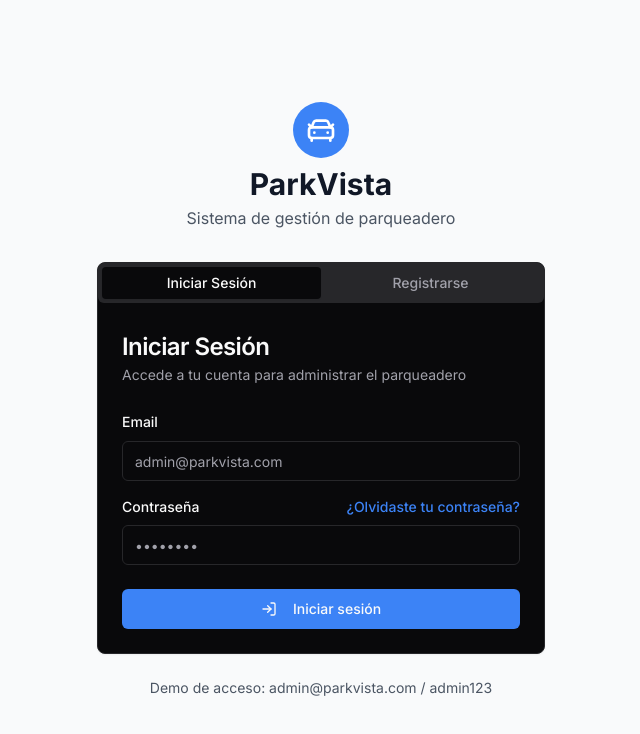
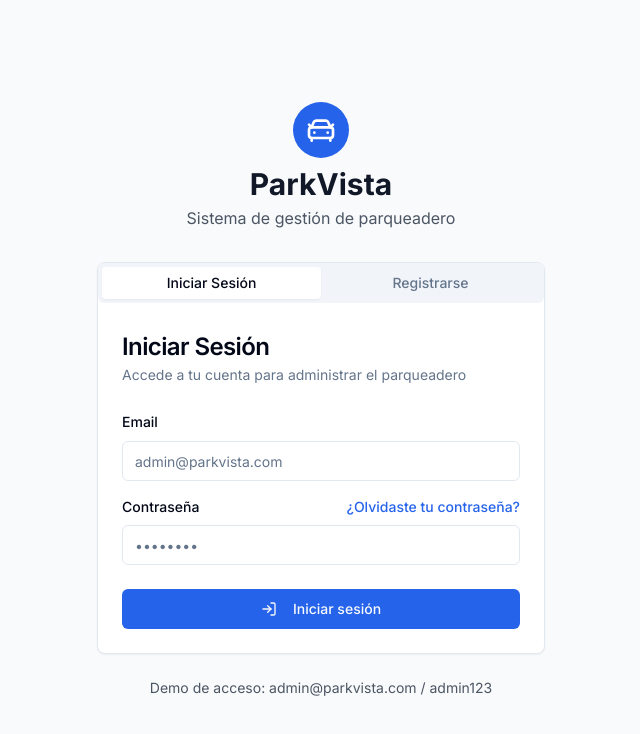
Before and after one commit to JDAB-04/park-vista-ui, a React (Vite) app: page /login in a window 1280 px wide. Shown: the top 734 px of the page, without its empty margins (319-959 px from the left). Built offline with nearby package versions, Linux system fonts and the light colour scheme.

Commit message:
Reverted to commit d42c6fceb0832cdc7f0bead06df49f76c470bb32

```diff
--- a/src/components/common/DashboardCard.tsx
+++ b/src/components/common/DashboardCard.tsx
@@ -16,9 +16,9 @@ const DashboardCard = ({
   actions,
 }: DashboardCardProps) => {
   return (
-    <div className={cn("tech-card", className)}>
-      <div className="px-6 py-4 flex justify-between items-center border-b border-slate-700/50">
-        <h2 className="font-semibold text-lg text-gray-200">{title}</h2>
+    <div className={cn("glass-card rounded-lg", className)}>
+      <div className="px-6 py-4 flex justify-between items-center border-b border-gray-100">
+        <h2 className="font-semibold text-lg">{title}</h2>
         {actions && <div className="flex space-x-2">{actions}</div>}
       </div>
       <div className="p-6">{children}</div>
--- a/src/components/common/StatCard.tsx
+++ b/src/components/common/StatCard.tsx
@@ -18,36 +18,37 @@ const StatCard = ({
   title,
   value,
   icon: Icon,
-  iconColor = "text-blue-400",
+  iconColor = "text-primary",
   change,
   className,
 }: StatCardProps) => {
   return (
     <div
       className={cn(
-        "tech-card px-6 py-5 flex items-center hover:shadow-lg hover:shadow-blue-500/10 transition-all duration-300",
+        "glass-card rounded-lg px-6 py-5 flex items-center",
         className
       )}
     >
       <div
         className={cn(
-          "h-12 w-12 rounded-full flex items-center justify-center mr-4 bg-gradient-to-r from-blue-500/20 to-blue-600/20 border border-blue-500/30"
+          "h-12 w-12 rounded-full flex items-center justify-center mr-4",
+          iconColor.includes("text") ? `${iconColor}/10` : `text-white bg-${iconColor}`
         )}
       >
         <Icon className={cn("h-6 w-6", iconColor)} />
       </div>
       <div>
-        <div className="text-sm font-medium text-gray-400">{title}</div>
-        <div className="text-2xl font-bold mt-1 text-gray-200">{value}</div>
+        <div className="text-sm font-medium text-gray-500">{title}</div>
+        <div className="text-2xl font-bold mt-1">{value}</div>
         {change && (
           <div
             className={cn(
               "text-xs font-medium mt-1",
               change.type === "increase"
-                ? "text-emerald-400"
+                ? "text-emerald-500"
                 : change.type === "decrease"
-                ? "text-red-400"
-                : "text-gray-400"
+                ? "text-red-500"
+                : "text-gray-500"
             )}
           >
             {change.type === "increase" && "+"}
--- a/src/index.css
+++ b/src/index.css
@@ -7,73 +7,73 @@
 
 @layer base {
   :root {
-    --background: 240 10% 3.9%;
-    --foreground: 0 0% 98%;
+    --background: 0 0% 100%;
+    --foreground: 222.2 84% 4.9%;
 
-    --card: 240 10% 3.9%;
-    --card-foreground: 0 0% 98%;
+    --card: 0 0% 100%;
+    --card-foreground: 222.2 84% 4.9%;
 
-    --popover: 240 10% 3.9%;
-    --popover-foreground: 0 0% 98%;
+    --popover: 0 0% 100%;
+    --popover-foreground: 222.2 84% 4.9%;
 
-    --primary: 217 91% 60%;
-    --primary-foreground: 0 0% 98%;
+    --primary: 221.2 83.2% 53.3%;
+    --primary-foreground: 210 40% 98%;
 
-    --secondary: 240 3.7% 15.9%;
-    --secondary-foreground: 0 0% 98%;
+    --secondary: 210 40% 96.1%;
+    --secondary-foreground: 222.2 47.4% 11.2%;
 
-    --muted: 240 3.7% 15.9%;
-    --muted-foreground: 240 5% 64.9%;
+    --muted: 210 40% 96.1%;
+    --muted-foreground: 215.4 16.3% 46.9%;
 
-    --accent: 240 3.7% 15.9%;
-    --accent-foreground: 0 0% 98%;
+    --accent: 210 40% 96.1%;
+    --accent-foreground: 222.2 47.4% 11.2%;
 
-    --destructive: 0 62.8% 30.6%;
-    --destructive-foreground: 0 0% 98%;
+    --destructive: 0 84.2% 60.2%;
+    --destructive-foreground: 210 40% 98%;
 
-    --border: 240 3.7% 15.9%;
-    --input: 240 3.7% 15.9%;
-    --ring: 217 91% 60%;
+    --border: 214.3 31.8% 91.4%;
+    --input: 214.3 31.8% 91.4%;
+    --ring: 221.2 83.2% 53.3%;
 
     --radius: 0.5rem;
 
-    --sidebar-background: 240 10% 3.9%;
-    --sidebar-foreground: 0 0% 98%;
-    --sidebar-primary: 217 91% 60%;
-    --sidebar-primary-foreground: 0 0% 98%;
-    --sidebar-accent: 240 3.7% 15.9%;
-    --sidebar-accent-foreground: 0 0% 98%;
-    --sidebar-border: 240 3.7% 15.9%;
-    --sidebar-ring: 217 91% 60%;
+    --sidebar-background: 221.2 83.2% 53.3%;
+    --sidebar-foreground: 0 0% 100%;
+    --sidebar-primary: 0 0% 100%;
+    --sidebar-primary-foreground: 221.2 83.2% 53.3%;
+    --sidebar-accent: 217.2 91.2% 59.8%;
+    --sidebar-accent-foreground: 0 0% 100%;
+    --sidebar-border: 214.3 31.8% 91.4%;
+    --sidebar-ring: 217.2 91.2% 59.8%;
   }
 
   .dark {
-    --background: 240 10% 3.9%;
-    --foreground: 0 0% 98%;
+    --background: 222.2 84% 4.9%;
+    --foreground: 210 40% 98%;
 
-    --card: 240 10% 3.9%;
-    --card-foreground: 0 0% 98%;
+    --card: 222.2 84% 4.9%;
+    --card-foreground: 210 40% 98%;
 
-    --popover: 240 10% 3.9%;
-    --popover-foreground: 0 0% 98%;
+    --popover: 222.2 84% 4.9%;
+    --popover-foreground: 210 40% 98%;
 
-    --primary: 217 91% 60%;
-    --primary-foreground: 0 0% 98%;
+    --primary: 217.2 91.2% 59.8%;
+    --primary-foreground: 222.2 47.4% 11.2%;
 
-    --secondary: 240 3.7% 15.9%;
-    --secondary-foreground: 0 0% 98%;
+    --secondary: 217.2 32.6% 17.5%;
+    --secondary-foreground: 210 40% 98%;
 
-    --muted: 240 3.7% 15.9%;
-    --muted-foreground: 240 5% 64.9%;
+    --muted: 217.2 32.6% 17.5%;
+    --muted-foreground: 215 20.2% 65.1%;
 
-    --accent: 240 3.7% 15.9%;
-    --accent-foreground: 0 0% 98%;
+    --accent: 217.2 32.6% 17.5%;
+    --accent-foreground: 210 40% 98%;
 
     --destructive: 0 62.8% 30.6%;
-    --destructive-foreground: 0 0% 98%;
+    --destructive-foreground: 210 40% 98%;
 
-    --border: 240 3.7% 15.9%;
-    --input: 240 3.7% 15.9%;
+    --border: 217.2 32.6% 17.5%;
+    --input: 217.2 32.6% 17.5%;
     --ring: 212.7 26.8% 83.9%;
   }
 }
@@ -85,20 +85,9 @@
 
   body {
     @apply bg-background text-foreground font-['Inter',sans-serif];
-    background: linear-gradient(135deg, #0f172a 0%, #1e293b 100%);
   }
 }
 
 .glass-card {
-  @apply bg-slate-800/50 backdrop-blur-sm border border-slate-700/50 shadow-2xl;
-  background: linear-gradient(145deg, rgba(30, 41, 59, 0.8), rgba(15, 23, 42, 0.9));
+  @apply bg-white bg-opacity-90 backdrop-blur-sm border border-gray-200 shadow-md;
 }
-
-.tech-gradient {
-  background: linear-gradient(135deg, #3b82f6 0%, #1d4ed8 100%);
-}
-
-.tech-card {
-  @apply bg-slate-800/80 backdrop-blur-md border border-slate-600/30 shadow-2xl rounded-xl;
-  background: linear-gradient(145deg, rgba(30, 41, 59, 0.9), rgba(15, 23, 42, 0.95));
-}
--- a/src/pages/Index.tsx
+++ b/src/pages/Index.tsx
@@ -3,6 +3,7 @@ import { SidebarProvider } from "@/components/ui/sidebar";
 import Navbar from "@/components/layout/Navbar";
 import Sidebar from "@/components/layout/Sidebar";
 import ParkingOverview from "@/components/dashboard/ParkingOverview";
+import RecentActivity from "@/components/dashboard/RecentActivity";
 import ParkingGrid from "@/components/parking/ParkingGrid";
 import { Button } from "@/components/ui/button";
 import { CarFront, Plus } from "lucide-react";
@@ -15,7 +16,7 @@ const Index = () => {
 
   return (
     <SidebarProvider>
-      <div className="min-h-screen bg-gradient-to-br from-slate-900 via-slate-800 to-slate-900 flex w-full">
+      <div className="min-h-screen bg-gray-50 flex w-full">
         <Sidebar activeTab={activeTab} setActiveTab={setActiveTab} />
         <div className="flex-1 flex flex-col">
           <Navbar />
@@ -24,11 +25,9 @@ const Index = () => {
               {activeTab === "dashboard" && (
                 <>
                   <div className="flex justify-between items-center mb-6">
-                    <h1 className="text-3xl font-bold bg-gradient-to-r from-blue-400 to-blue-600 bg-clip-text text-transparent">
-                      Dashboard
-                    </h1>
+                    <h1 className="text-2xl font-bold">Dashboard</h1>
                     <Button
-                      className="tech-gradient hover:shadow-lg hover:shadow-blue-500/25 transition-all duration-300"
+                      className="bg-primary hover:bg-primary/90"
                       onClick={() => setActiveTab("vehicle-entry")}
                     >
                       <Plus className="h-4 w-4 mr-2" />
@@ -46,9 +45,7 @@ const Index = () => {
               {activeTab === "vehicle-entry" && (
                 <>
                   <div className="flex items-center mb-6">
-                    <h1 className="text-3xl font-bold bg-gradient-to-r from-blue-400 to-blue-600 bg-clip-text text-transparent">
-                      Ingreso y Salida de Vehículos
-                    </h1>
+                    <h1 className="text-2xl font-bold">Ingreso y Salida de Vehículos</h1>
                   </div>
                   <VehicleEntryExit />
                 </>
@@ -57,9 +54,7 @@ const Index = () => {
               {activeTab === "vehicle-list" && (
                 <>
                   <div className="flex items-center mb-6">
-                    <h1 className="text-3xl font-bold bg-gradient-to-r from-blue-400 to-blue-600 bg-clip-text text-transparent">
-                      Lista de Vehículos
-                    </h1>
+                    <h1 className="text-2xl font-bold">Lista de Vehículos</h1>
                   </div>
                   <VehicleList />
                 </>
--- a/tailwind.config.ts
+++ b/tailwind.config.ts
@@ -29,13 +29,6 @@ export default {
 					available: '#10B981',
 					occupied: '#EF4444',
 					reserved: '#F59E0B',
-				},
-				tech: {
-					primary: '#3b82f6',
-					secondary: '#1e293b',
-					accent: '#0f172a',
-					blue: '#60a5fa',
-					dark: '#0f172a',
 				},
 				primary: {
 					DEFAULT: 'hsl(var(--primary))',
@@ -101,17 +94,12 @@ export default {
 				'pulse-slow': {
 					'0%, 100%': { opacity: '1' },
 					'50%': { opacity: '0.5' },
-				},
-				'glow': {
-					'0%, 100%': { boxShadow: '0 0 20px rgba(59, 130, 246, 0.5)' },
-					'50%': { boxShadow: '0 0 30px rgba(59, 130, 246, 0.8)' },
 				}
 			},
 			animation: {
 				'accordion-down': 'accordion-down 0.2s ease-out',
 				'accordion-up': 'accordion-up 0.2s ease-out',
 				'pulse-slow': 'pulse-slow 3s cubic-bezier(0.4, 0, 0.6, 1) infinite',
-				'glow': 'glow 2s ease-in-out infinite alternate',
 			}
 		}
 	},
```
Also changed, not shown: src/components/layout/Navbar.tsx (+14 -18 lines).
